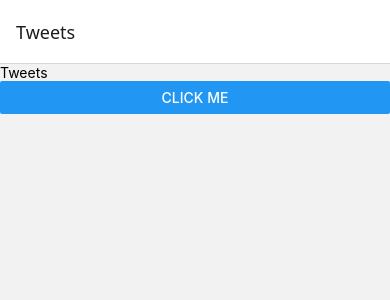
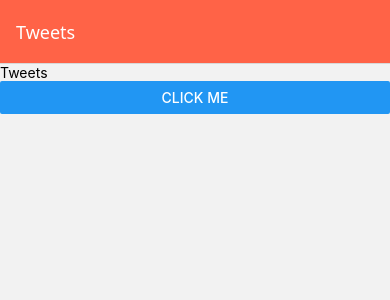
Before and after one commit to Qashu02/ReactnNativelearning, a React Native app in the folder DoneWithIt/: screen / in a window 390 px wide. Shown: the top 300 px of the page. Built offline with nearby package versions, Linux system fonts and the light colour scheme.

Commit message:
customarizing heading

```diff
--- a/DoneWithIt/App.js
+++ b/DoneWithIt/App.js
@@ -29,10 +29,18 @@ const Stack = createStackNavigator();
 
 const StackNavigator = () => {
   return (
-    <Stack.Navigator>
+    <Stack.Navigator screenOptions={{
+      headerStyle:{backgroundColor:
+        'tomato'
+      },
+      headerTintColor:'white'
+    }}>
       <Stack.Screen name="Tweets" component={Tweets} />
       <Stack.Screen name="TweetsDetails" component={TweetsDetails}
-      options={({route})=>({title: route.params.id})} />
+      options={{headerStyle:{backgroundColor:
+        'dodgerblue'
+      },
+      headerTintColor:'white'}} />
     </Stack.Navigator>
   );
 };
```
